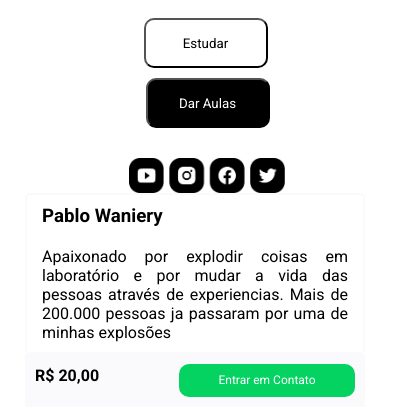
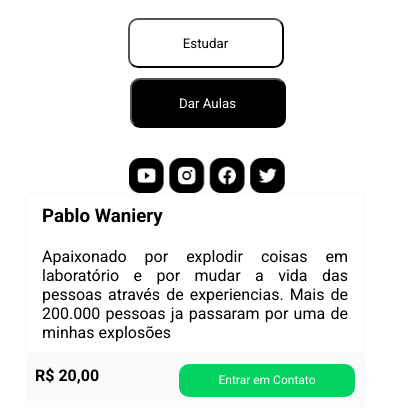
Before and after one commit to TulioReisF/angular, a plain HTML site: page pg04.html in a window 390 px wide. Shown: the part 424-844 px from the top of the page, 414 px wide, since content can reach past the window. Drawn offline with Linux system fonts and the light colour scheme.

Commit message:
Update style4.css

```diff
--- a/style4.css
+++ b/style4.css
@@ -194,13 +194,14 @@ font-size: 12px;
 
 .conteudobtn{
     display: flex;
-    width: 106%;
+    max-width: 100%;
     flex-direction: column;
     align-items: center;
 }
 
 .conteudobtn button{
     margin-bottom: 10px;
+    width: 100%;
 }
     .valorescards{
         justify-content: space-between;
```
